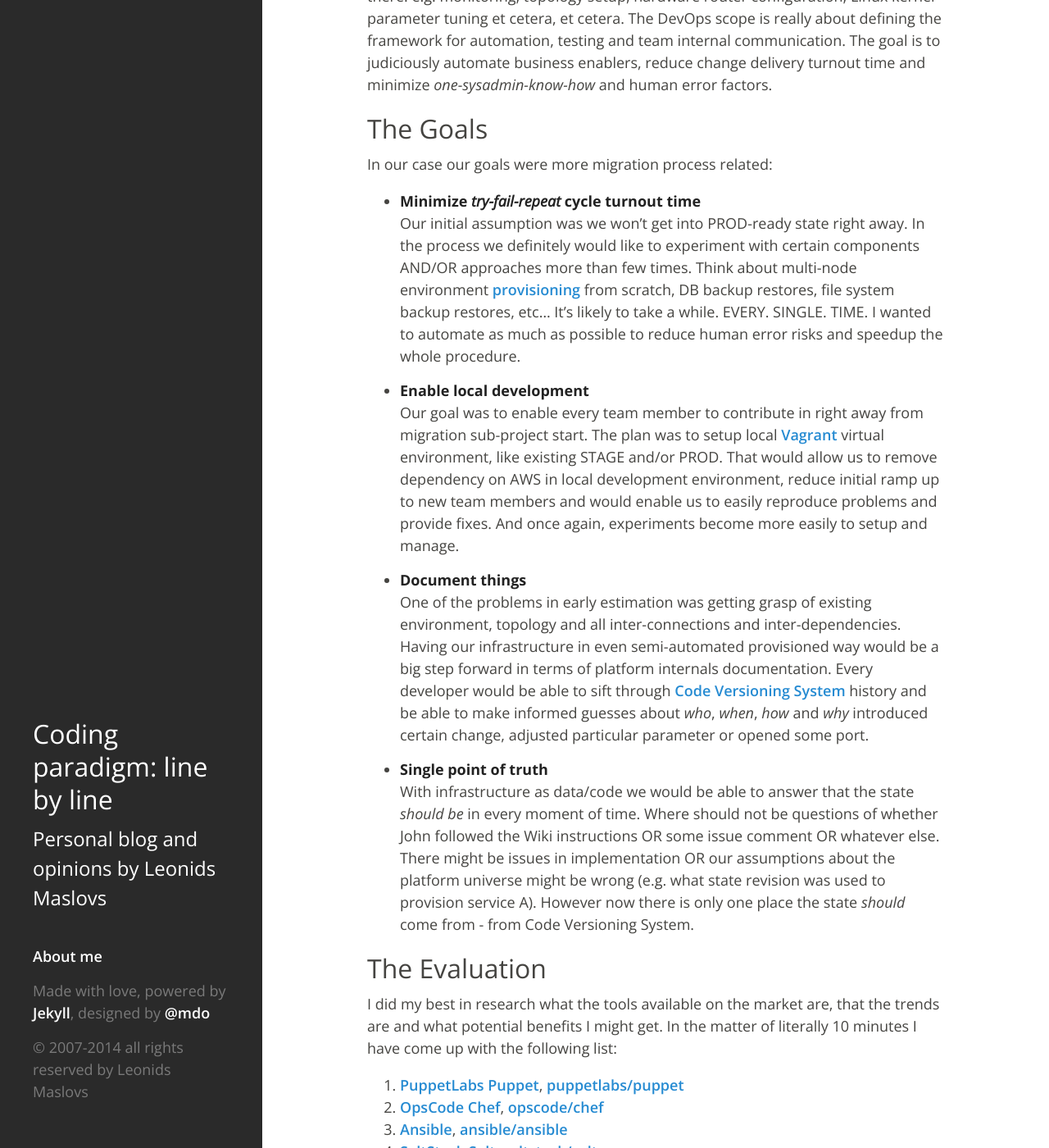
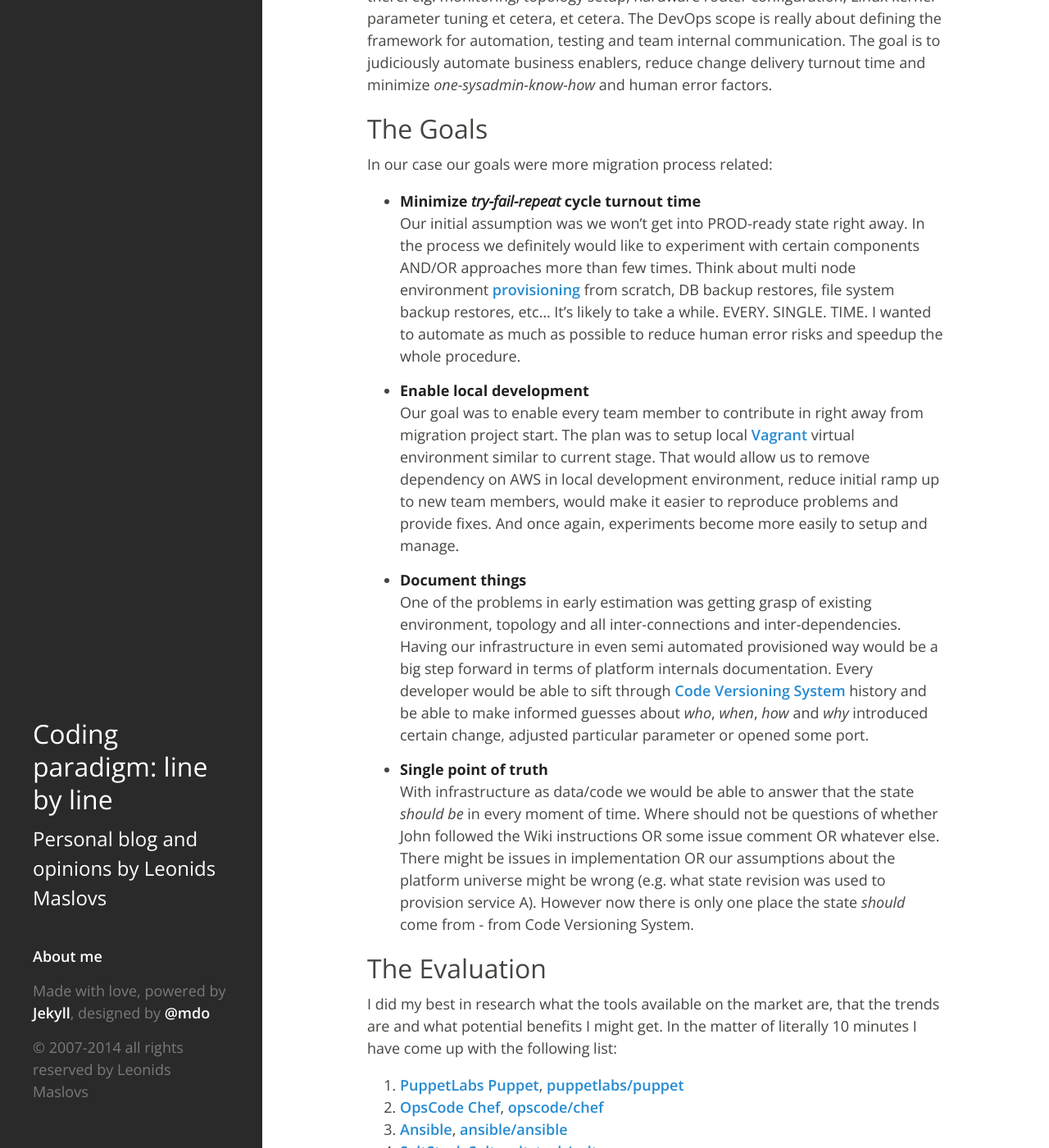
Before and after one commit to leonardinius/leonardinius.github.io, a Jekyll site: the page built from _posts/2014-08-06-devops-101-on-saltstack-example.md, in a window 1280 px wide and 1400 px high, scrolled down 2818 px. Shown: the whole window at 82% size. Built offline with Jekyll 4.4.1, drawn with Linux system fonts in a browser that asks for light colours; Markdown is read by kramdown in place of the engine named in the settings; comment, search, counter and statistics services are not loaded.

Commit message:
Update 2014-08-06-devops-101-on-saltstack-example.md

```diff
--- a/_posts/2014-08-06-devops-101-on-saltstack-example.md
+++ b/_posts/2014-08-06-devops-101-on-saltstack-example.md
@@ -109,7 +109,7 @@ In our case our goals were more migration process related:
  - **Minimize _try-fail-repeat_ cycle turnout time** <br/>
    Our initial assumption was we won't get into PROD-ready state right away. In
    the process we definitely would like to experiment with certain components
-   AND/OR approaches more than few times. Think about multi-node environment
+   AND/OR approaches more than few times. Think about multi node environment
    [provisioning] [define:provisioning] from scratch, DB backup restores, file
    system backup restores, etc... It's likely to take a while. EVERY. SINGLE.
    TIME. I wanted to automate as much as possible to reduce human error risks
@@ -117,17 +117,17 @@ In our case our goals were more migration process related:
 
  - **Enable local development** <br/>
    Our goal was to enable every team member to contribute in right away from
-   migration sub-project start. The plan was to setup local [Vagrant] [11]
-   virtual environment, like existing STAGE and/or PROD. That would allow us to
+   migration project start. The plan was to setup local [Vagrant] [11]
+   virtual environment similar to current stage. That would allow us to
    remove dependency on AWS in local development environment, reduce initial
-   ramp up to new team members and would enable us to easily reproduce
+   ramp up to new team members, would make it easier to reproduce
    problems and provide fixes. And once again, experiments become more easily
    to setup and manage.
 
  - **Document things** <br/>
    One of the problems in early estimation was getting grasp of existing
    environment, topology and all inter-connections and inter-dependencies.
-   Having our infrastructure in even semi-automated provisioned way would be a
+   Having our infrastructure in even semi automated provisioned way would be a
    big step forward in terms of platform internals documentation. Every
    developer would be able to sift through
    [Code Versioning System] [define:vcs] history and be able to make informed
```
